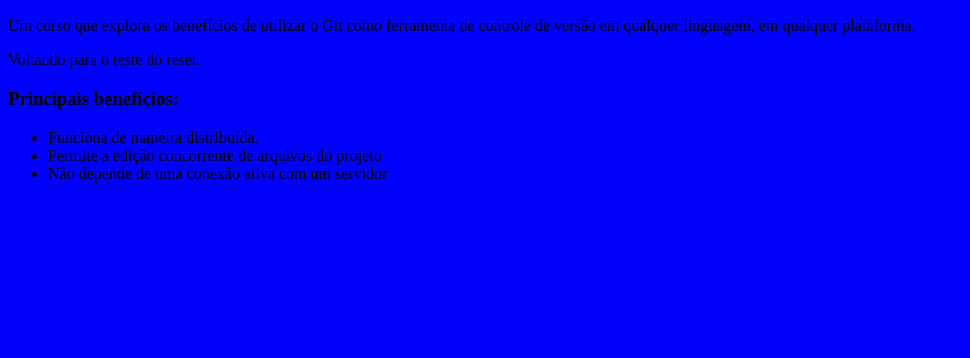
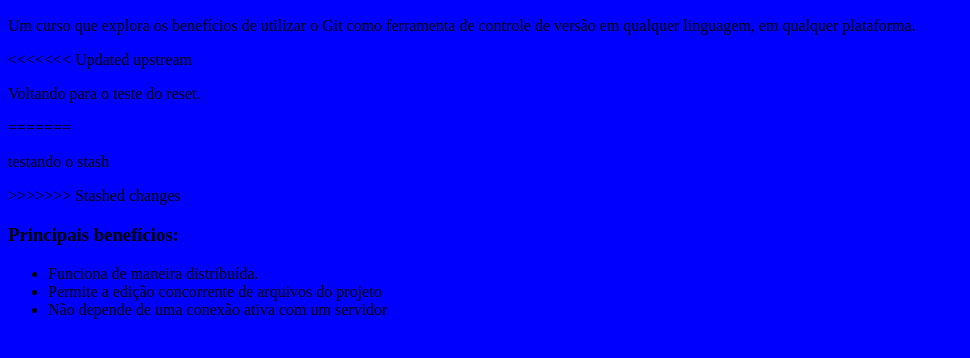
Before and after one commit to ElisangelaVieiraR/curso-git, a plain HTML site: page index.html in a window 1280 px wide. Shown: the part 96-454 px from the top of the page, without its empty margins (0-970 px from the left). Drawn offline with Linux system fonts and the light colour scheme.

Commit message:
Voltando para o teste do reset de novo.

```diff
--- a/index.html
+++ b/index.html
@@ -7,7 +7,11 @@
 		<h2>Trabalhando em Equipe com Controle e Segurança</h2>
 
 		<p>Um curso que explora os benefícios de utilizar o Git como ferramenta de controle de versão em qualquer linguagem, em qualquer plataforma.</p>
+<<<<<<< Updated upstream
 		<p>Voltando para o teste do reset.</p>
+=======
+		<p>testando o stash</p>
+>>>>>>> Stashed changes
 
 		<h3>Principais benefícios:</h3>
 		<ul>
```
